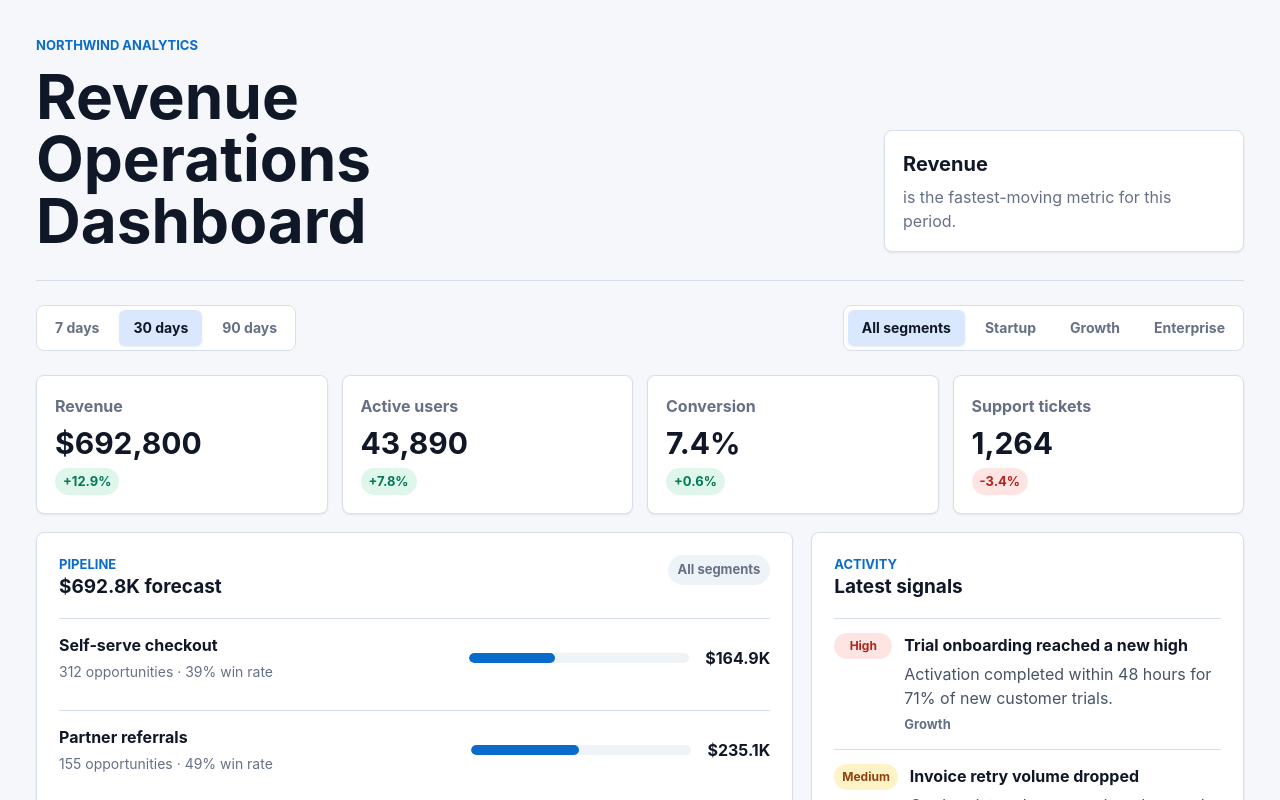
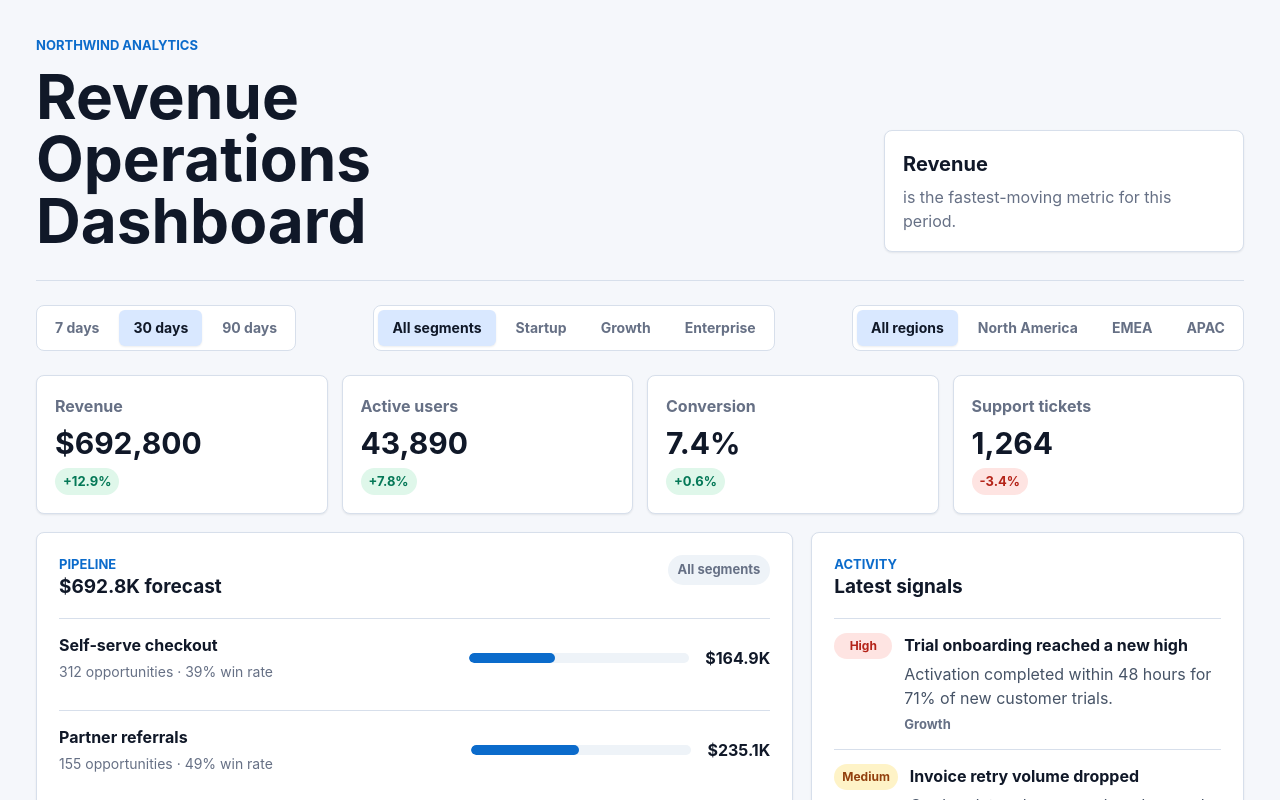
Before and after one commit to pullrequestlab/react-starter, a React (Vite) app: page / in a window 1280 px wide. Shown: the top 800 px of the page. Built offline with nearby package versions, Linux system fonts and the light colour scheme.

Commit message:
Add region filter

```diff
--- a/src/App.tsx
+++ b/src/App.tsx
@@ -4,33 +4,42 @@ import { dashboardData } from './data/dashboardData'
 import {
   formatCurrency,
   formatMetricValue,
+  getChannelsForRegion,
   getChannelsForSegment,
   getDashboardForRange,
   getPipelineTotal,
   getTopMetric,
   rangeLabels,
+  regionLabels,
   segmentLabels,
 } from './lib/dashboardMetrics'
-import type { CustomerSegment, DateRange } from './types'
+import type { CustomerSegment, DateRange, Region } from './types'
 
 const ranges: DateRange[] = ['7d', '30d', '90d']
 const segments: CustomerSegment[] = ['all', 'startup', 'growth', 'enterprise']
+const regions: Region[] = ['all', 'na', 'emea', 'apac']
 
 function App() {
   const [activeRange, setActiveRange] = useState<DateRange>('30d')
   const [activeSegment, setActiveSegment] = useState<CustomerSegment>('all')
+  const [activeRegion, setActiveRegion] = useState<Region>('all')
 
   const dashboard =
     getDashboardForRange(dashboardData, activeRange) ?? dashboardData[0]
 
-  const visibleChannels = useMemo(
+  const segmentChannels = useMemo(
     () => getChannelsForSegment(dashboard.salesChannels, activeSegment),
     [activeSegment, dashboard.salesChannels],
   )
 
+  const visibleChannels = useMemo(
+    () => getChannelsForRegion(segmentChannels, activeRegion),
+    [activeRegion, segmentChannels],
+  )
+
   const pipelineTotal = useMemo(
-    () => getPipelineTotal(visibleChannels),
-    [visibleChannels],
+    () => getPipelineTotal(segmentChannels),
+    [segmentChannels],
   )
 
   const topMetric = useMemo(
@@ -74,6 +83,19 @@ function App() {
               onClick={() => setActiveSegment(segment)}
             >
               {segmentLabels[segment]}
+            </button>
+          ))}
+        </div>
+
+        <div className="filter-group" aria-label="Region">
+          {regions.map((region) => (
+            <button
+              key={region}
+              type="button"
+              className={region === activeRegion ? 'active' : ''}
+              onClick={() => setActiveRegion(region)}
+            >
+              {regionLabels[region]}
             </button>
           ))}
         </div>
--- a/src/data/dashboardData.ts
+++ b/src/data/dashboardData.ts
@@ -38,6 +38,7 @@ export const dashboardData: DashboardData[] = [
         id: 'self-serve',
         name: 'Self-serve checkout',
         segment: 'startup',
+        region: 'na',
         revenue: 48200,
         opportunities: 84,
         winRate: 42,
@@ -46,6 +47,7 @@ export const dashboardData: DashboardData[] = [
         id: 'partner',
         name: 'Partner referrals',
         segment: 'growth',
+        region: 'emea',
         revenue: 63750,
         opportunities: 41,
         winRate: 51,
@@ -54,6 +56,7 @@ export const dashboardData: DashboardData[] = [
         id: 'field-sales',
         name: 'Field sales',
         segment: 'enterprise',
+        region: 'apac',
         revenue: 72300,
         opportunities: 18,
         winRate: 67,
@@ -126,6 +129,7 @@ export const dashboardData: DashboardData[] = [
         id: 'self-serve',
         name: 'Self-serve checkout',
         segment: 'startup',
+        region: 'na',
         revenue: 164900,
         opportunities: 312,
         winRate: 39,
@@ -134,6 +138,7 @@ export const dashboardData: DashboardData[] = [
         id: 'partner',
         name: 'Partner referrals',
         segment: 'growth',
+        region: 'emea',
         revenue: 235100,
         opportunities: 155,
         winRate: 49,
@@ -142,6 +147,7 @@ export const dashboardData: DashboardData[] = [
         id: 'field-sales',
         name: 'Field sales',
         segment: 'enterprise',
+        region: 'apac',
         revenue: 292800,
         opportunities: 64,
         winRate: 63,
@@ -214,6 +220,7 @@ export const dashboardData: DashboardData[] = [
         id: 'self-serve',
         name: 'Self-serve checkout',
         segment: 'startup',
+        region: 'na',
         revenue: 441200,
         opportunities: 920,
         winRate: 36,
@@ -222,6 +229,7 @@ export const dashboardData: DashboardData[] = [
         id: 'partner',
         name: 'Partner referrals',
         segment: 'growth',
+        region: 'emea',
         revenue: 618900,
         opportunities: 428,
         winRate: 47,
@@ -230,6 +238,7 @@ export const dashboardData: DashboardData[] = [
         id: 'field-sales',
         name: 'Field sales',
         segment: 'enterprise',
+        region: 'apac',
         revenue: 834200,
         opportunities: 181,
         winRate: 61,
--- a/src/lib/dashboardMetrics.ts
+++ b/src/lib/dashboardMetrics.ts
@@ -3,6 +3,7 @@ import type {
   DashboardData,
   DateRange,
   Metric,
+  Region,
   SalesChannel,
 } from '../types'
 
@@ -17,6 +18,13 @@ export const segmentLabels: Record<CustomerSegment, string> = {
   startup: 'Startup',
   growth: 'Growth',
   enterprise: 'Enterprise',
+}
+
+export const regionLabels: Record<Region, string> = {
+  all: 'All regions',
+  na: 'North America',
+  emea: 'EMEA',
+  apac: 'APAC',
 }
 
 export function getDashboardForRange(
@@ -35,6 +43,14 @@ export function getChannelsForSegment(
   }
 
   return channels.filter((channel) => channel.segment === segment)
+}
+
+export function getChannelsForRegion(channels: SalesChannel[], region: Region) {
+  if (region === 'all') {
+    return channels
+  }
+
+  return channels.filter((channel) => channel.region === region)
 }
 
 export function getPipelineTotal(channels: SalesChannel[]) {
--- a/src/types.ts
+++ b/src/types.ts
@@ -1,6 +1,8 @@
 export type DateRange = '7d' | '30d' | '90d'
 
 export type CustomerSegment = 'all' | 'startup' | 'growth' | 'enterprise'
+
+export type Region = 'all' | 'na' | 'emea' | 'apac'
 
 export type Metric = {
   id: string
@@ -14,6 +16,7 @@ export type SalesChannel = {
   id: string
   name: string
   segment: Exclude<CustomerSegment, 'all'>
+  region: Exclude<Region, 'all'>
   revenue: number
   opportunities: number
   winRate: number
```
